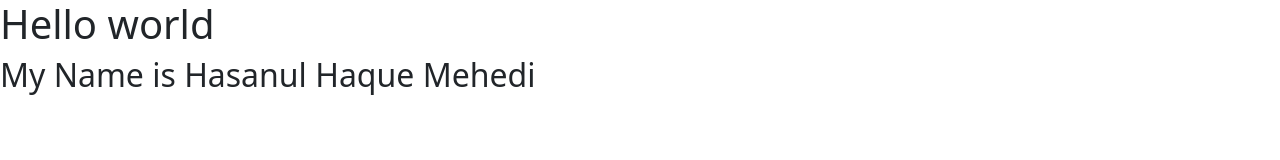
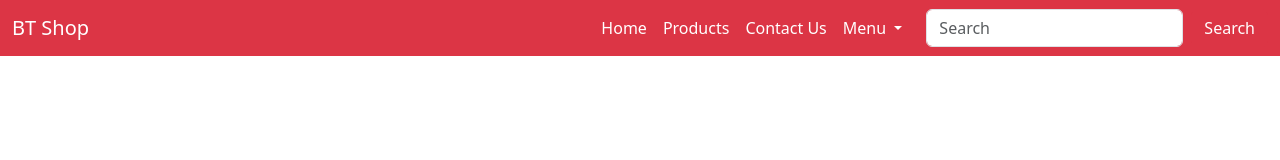
Before and after one commit to mehediok1/bootstrap-project, a plain HTML site: page index.html in a window 1280 px wide. Drawn offline with nearby package versions, Linux system fonts and the light colour scheme.

Commit message:
Create a navbar

```diff
--- a/index.html
+++ b/index.html
@@ -10,9 +10,43 @@
     <link href="https://cdn.jsdelivr.net/npm/bootstrap@5.3.8/dist/css/bootstrap.min.css" rel="stylesheet" integrity="sha384-sRIl4kxILFvY47J16cr9ZwB07vP4J8+LH7qKQnuqkuIAvNWLzeN8tE5YBujZqJLB" crossorigin="anonymous">
 </head>
 <body>
-    <h1>Hello world</h1>
 
-    <h2>My Name is Hasanul Haque Mehedi</h2>
+    <nav class="navbar navbar-expand-lg bg-danger">
+  <div class="container-fluid">
+    <a class="navbar-brand text-white" href="#">BT Shop</a>
+    <button class="navbar-toggler" type="button" data-bs-toggle="collapse" data-bs-target="#navbarSupportedContent" aria-controls="navbarSupportedContent" aria-expanded="false" aria-label="Toggle navigation">
+      <span class="navbar-toggler-icon"></span>
+    </button>
+    <div class="collapse navbar-collapse" id="navbarSupportedContent">
+      <ul class="navbar-nav ms-auto mb-2 me-3 mb-lg-0">
+        <li class="nav-item">
+          <a class="nav-link active text-white" aria-current="page" href="#">Home</a>
+        </li>
+        <li class="nav-item">
+          <a class="nav-link text-white" href="#">Products</a>
+        </li>
+        <li class="nav-item">
+          <a class="nav-link text-white" href="#">Contact Us</a>
+        </li>
+        <li class="nav-item dropdown">
+          <a class="nav-link dropdown-toggle text-white" href="#" role="button" data-bs-toggle="dropdown" aria-expanded="false">
+            Menu
+          </a>
+          <ul class="dropdown-menu">
+            <li><a class="dropdown-item" href="#">Action</a></li>
+            <li><a class="dropdown-item" href="#">Another action</a></li>
+            <li><hr class="dropdown-divider"></li>
+            <li><a class="dropdown-item" href="#">Something else here</a></li>
+          </ul>
+        </li>
+      </ul>
+      <form class="d-flex" role="search">
+        <input class="form-control me-2" type="search" placeholder="Search" aria-label="Search"/>
+        <button class="btn btn-danger" type="submit">Search</button>
+      </form>
+    </div>
+  </div>
+</nav>
 
 
 
```
